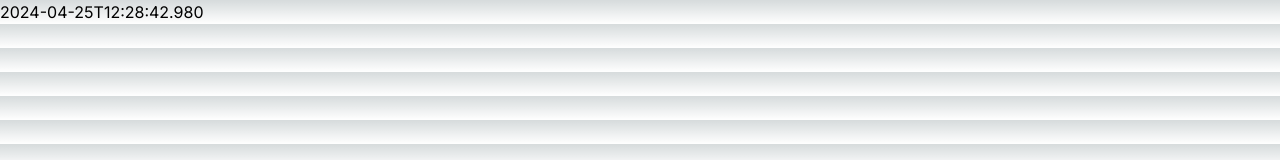
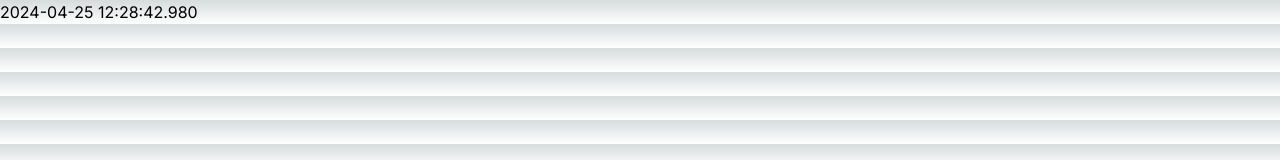
Before and after one commit to zeek0x/simple-web-tools, a Next.js app: page / in a window 1280 px wide. Shown: the top 160 px of the page. Built offline with nearby package versions, Linux system fonts and the light colour scheme.

Commit message:
Remove 'T'

```diff
--- a/app/page.tsx
+++ b/app/page.tsx
@@ -28,5 +28,5 @@ const format = (date: Date): string => {
   const MM = ("0" + date.getMinutes()).slice(-2);
   const ss = ("0" + date.getSeconds()).slice(-2);
   const SSS = ("00" + date.getMilliseconds()).slice(-3);
-  return `${yyyy}-${mm}-${dd}T${HH}:${MM}:${ss}.${SSS}`;
+  return `${yyyy}-${mm}-${dd} ${HH}:${MM}:${ss}.${SSS}`;
 };
```
